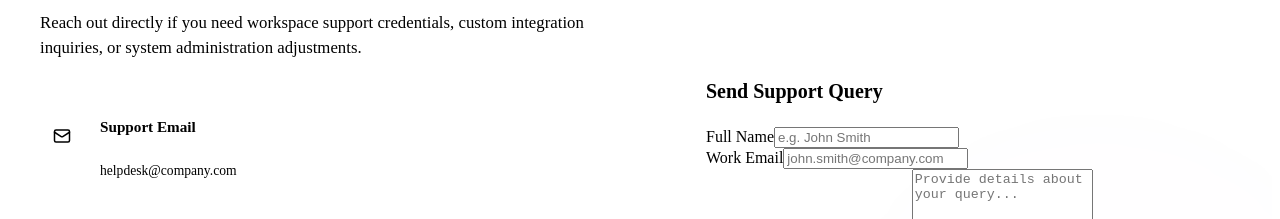
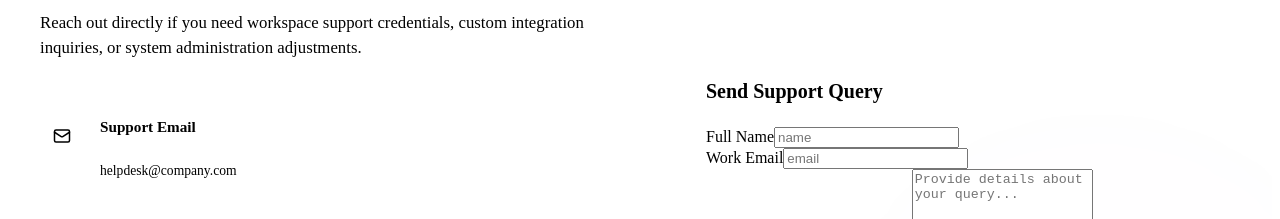
Before and after one commit to infinity-creater/task1, a React (Vite) app in the folder frontend/: page / in a window 1280 px wide. Shown: the part 2600-2819 px from the top of the page. Built offline with nearby package versions, Linux system fonts and the light colour scheme; the HTML template or start-up script is replaced by a standard one.

Commit message:
placeholder change

```diff
--- a/frontend/src/views/LandingView.jsx
+++ b/frontend/src/views/LandingView.jsx
@@ -438,7 +438,7 @@ export default function LandingView({ onLoginClick, onInfoClick, onNavClick, act
                         type="text"
                         required
                         className="form-control"
-                        placeholder="e.g. John Smith"
+                        placeholder="name"
                         value={contactForm.name}
                         onChange={(e) => setContactForm({ ...contactForm, name: e.target.value })}
                       />
@@ -449,7 +449,7 @@ export default function LandingView({ onLoginClick, onInfoClick, onNavClick, act
                         type="email"
                         required
                         className="form-control"
-                        placeholder="john.smith@company.com"
+                        placeholder="email"
                         value={contactForm.email}
                         onChange={(e) => setContactForm({ ...contactForm, email: e.target.value })}
                       />
```
